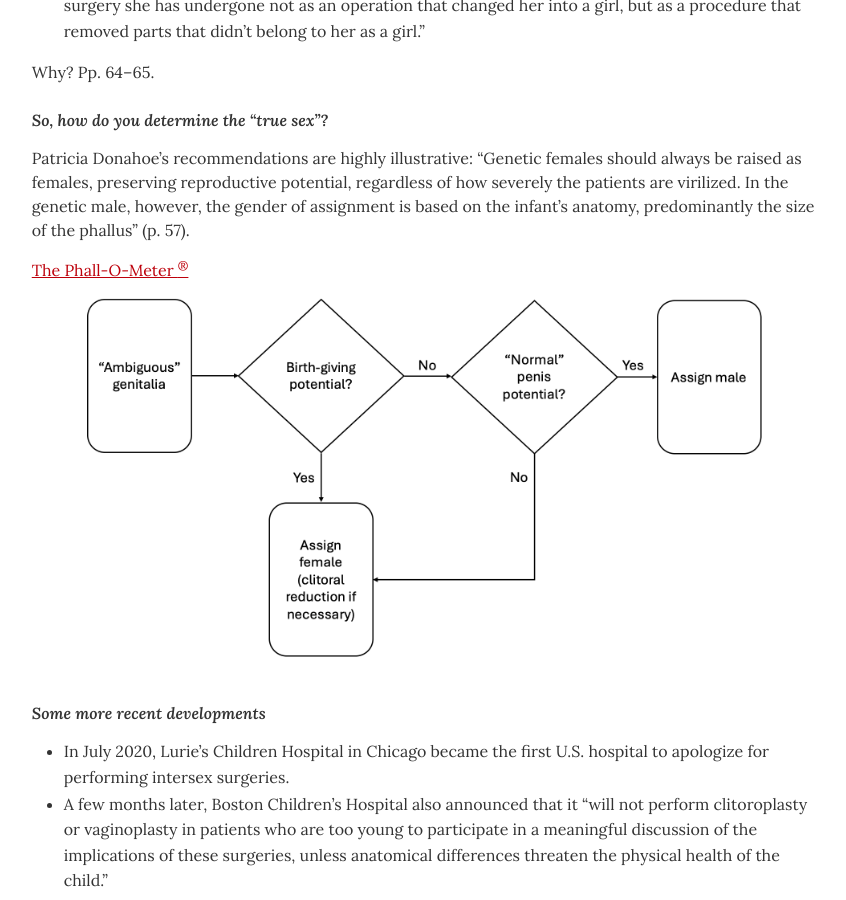
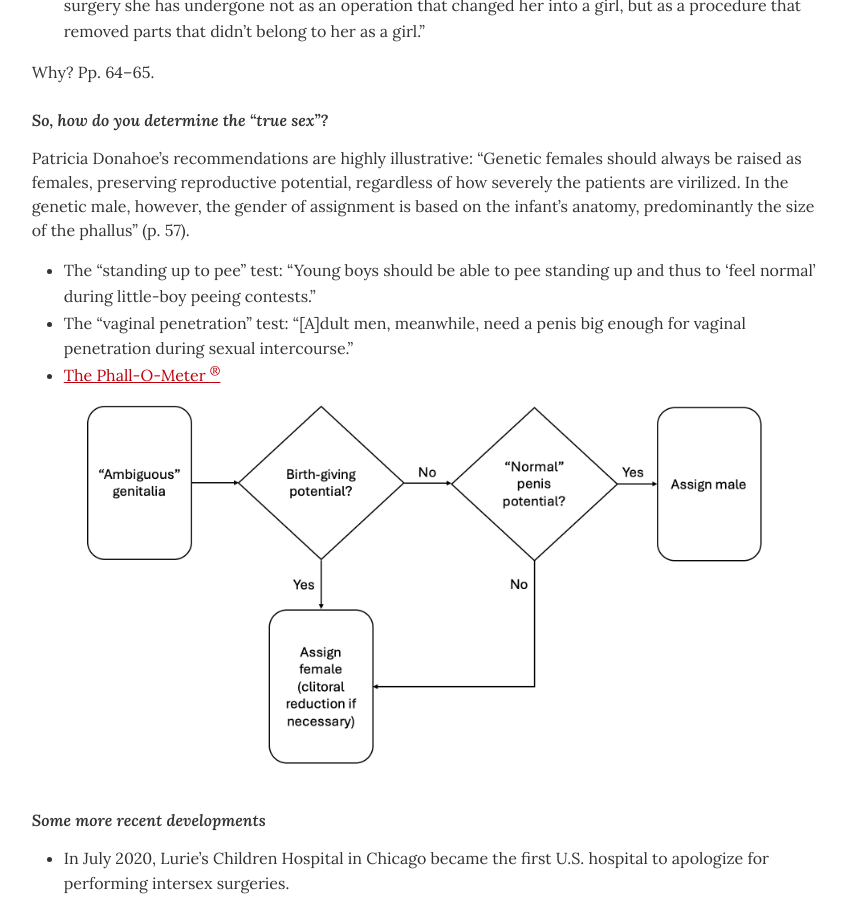
Before and after one commit to dingherself/love-gender-sex, a Jekyll site: the page built from handouts/_posts/2026-03-09-fausto-sterling.md, in a window 1280 px wide and 900 px high, scrolled down 2505 px. Shown: the whole window, without its empty margins (216-1062 px from the left). Built offline with Jekyll 4.4.1, drawn with Linux system fonts in a browser that asks for light colours.

Commit message:
formatting

```diff
--- a/handouts/_posts/2026-03-09-fausto-sterling.md
+++ b/handouts/_posts/2026-03-09-fausto-sterling.md
@@ -83,8 +83,9 @@ Why? Pp. 64–65.
 ### So, how do you determine the “true sex”?
 
 Patricia Donahoe’s recommendations are highly illustrative: “Genetic females should always be raised as females, preserving reproductive potential, regardless of how severely the patients are virilized. In the genetic male, however, the gender of assignment is based on the infant’s anatomy, predominantly the size of the phallus” (p. 57).
-
-[The Phall-O-Meter <sup>&reg;</sup>](https://sfonline.barnard.edu/ins-kromminga/)
+- The “standing up to pee” test: “Young boys should be able to pee standing up and thus to ‘feel normal’ during little-boy peeing contests.”
+- The “vaginal penetration” test: “[A]dult men, meanwhile, need a penis big enough for vaginal penetration during sexual intercourse.”
+- [The Phall-O-Meter <sup>&reg;</sup>](https://sfonline.barnard.edu/ins-kromminga/)
 
 <center>
 <img src="/assets/sex-assignment-flowchart.png" class="img-fluid mb-5" style="max-width: 675px;">
```
